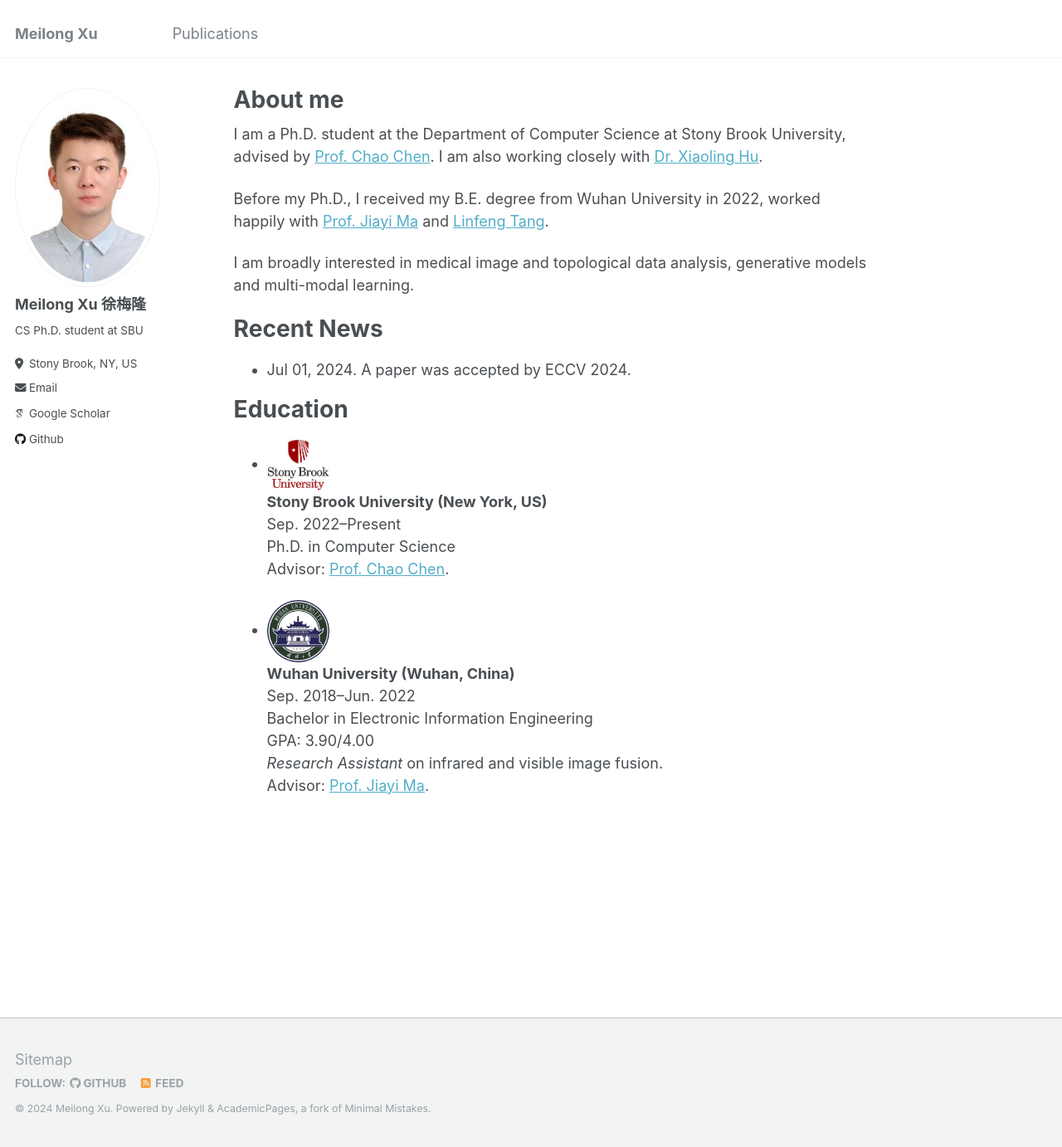
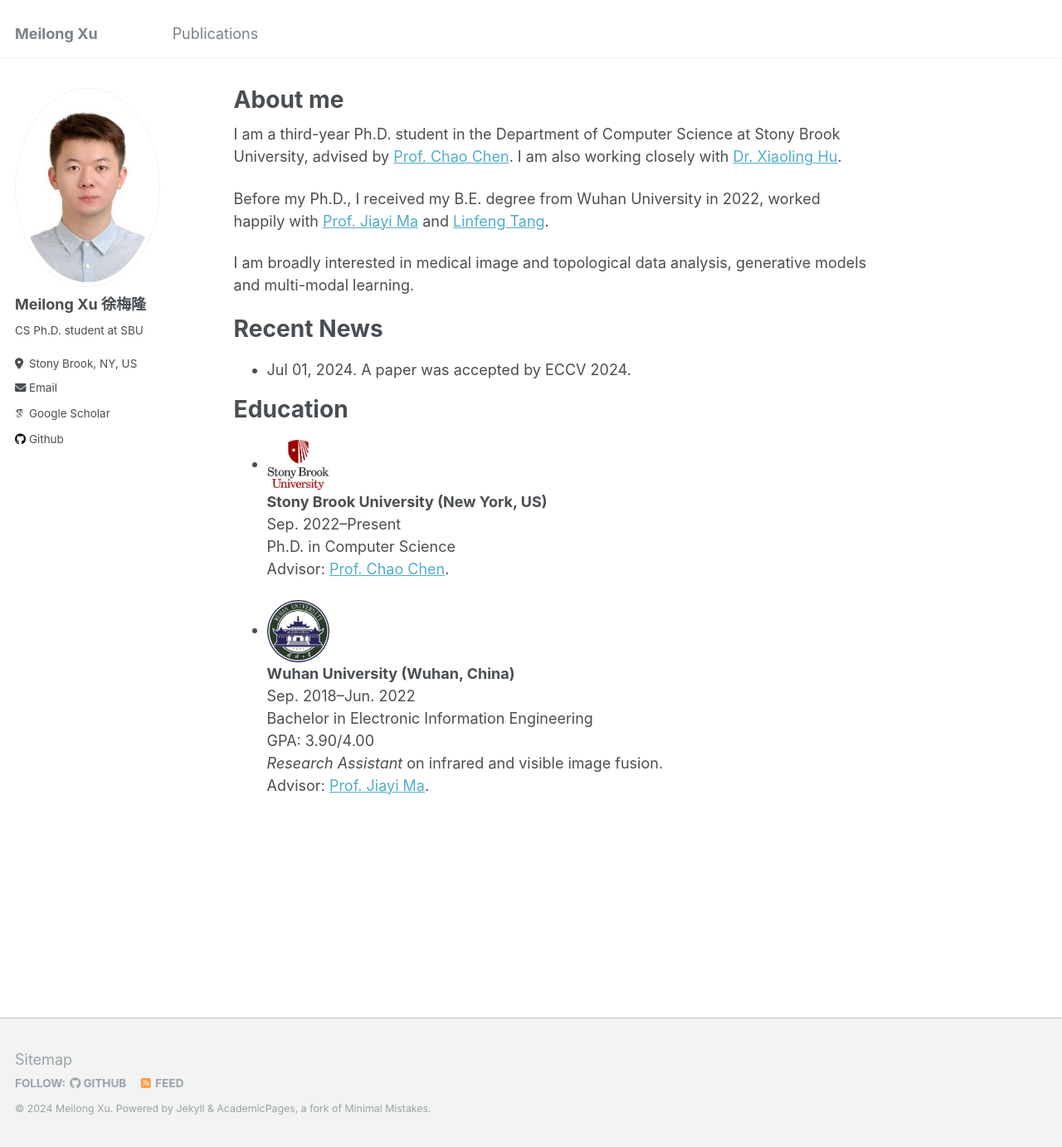
Before and after one commit to Melon-Xu/Melon-Xu.github.io, a Jekyll site: the page built from _pages/about.md, in a window 1280 px wide and 1382 px high. Shown: the whole window at 83% size. Built offline with Jekyll 4.4.1, drawn with Linux system fonts in a browser that asks for light colours; some web fonts are replaced.

Commit message:
Update about.md

```diff
--- a/_pages/about.md
+++ b/_pages/about.md
@@ -8,7 +8,7 @@ redirect_from:
   - /about.html
 ---
 
-I am a Ph.D. student at the Department of Computer Science at Stony Brook University, advised by [Prof. Chao Chen](https://chaochen.github.io/). I am also working closely with [Dr. Xiaoling Hu](https://huxiaoling.github.io/).
+I am a third-year Ph.D. student in the Department of Computer Science at Stony Brook University, advised by [Prof. Chao Chen](https://chaochen.github.io/). I am also working closely with [Dr. Xiaoling Hu](https://huxiaoling.github.io/).
 
 Before my Ph.D., I received my B.E. degree from Wuhan University in 2022, worked happily with [Prof. Jiayi Ma](https://sites.google.com/site/jiayima2013/) and [Linfeng Tang](https://github.com/Linfeng-Tang).
 
```
